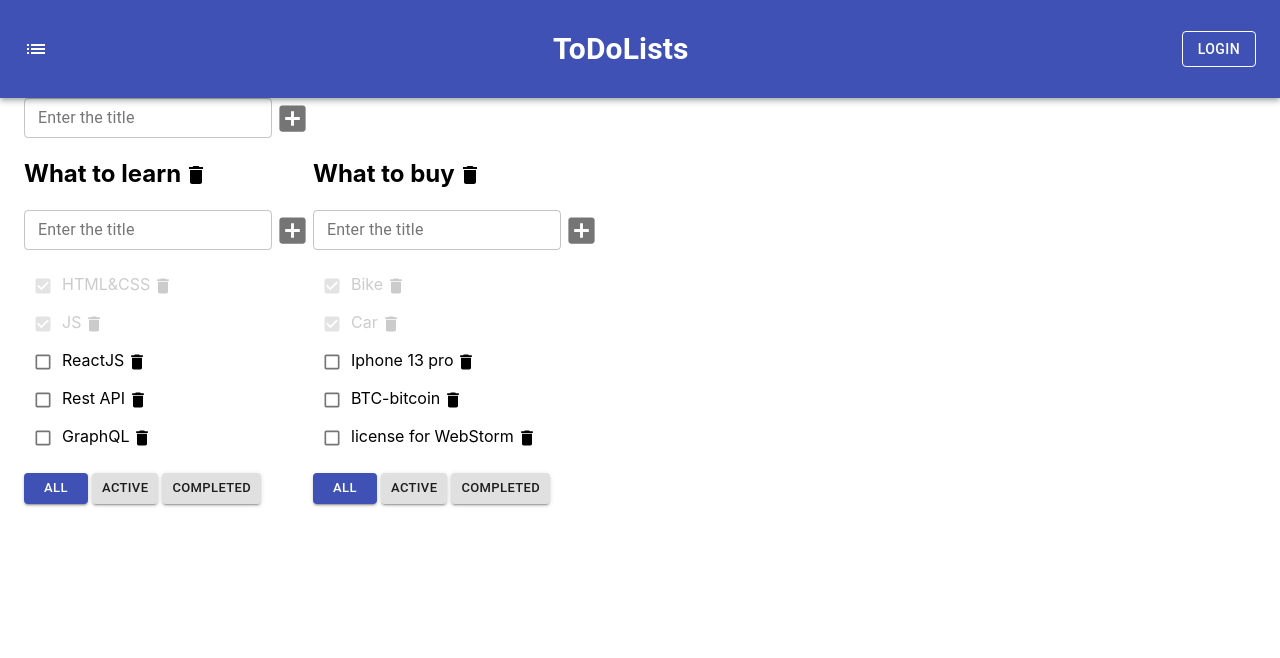
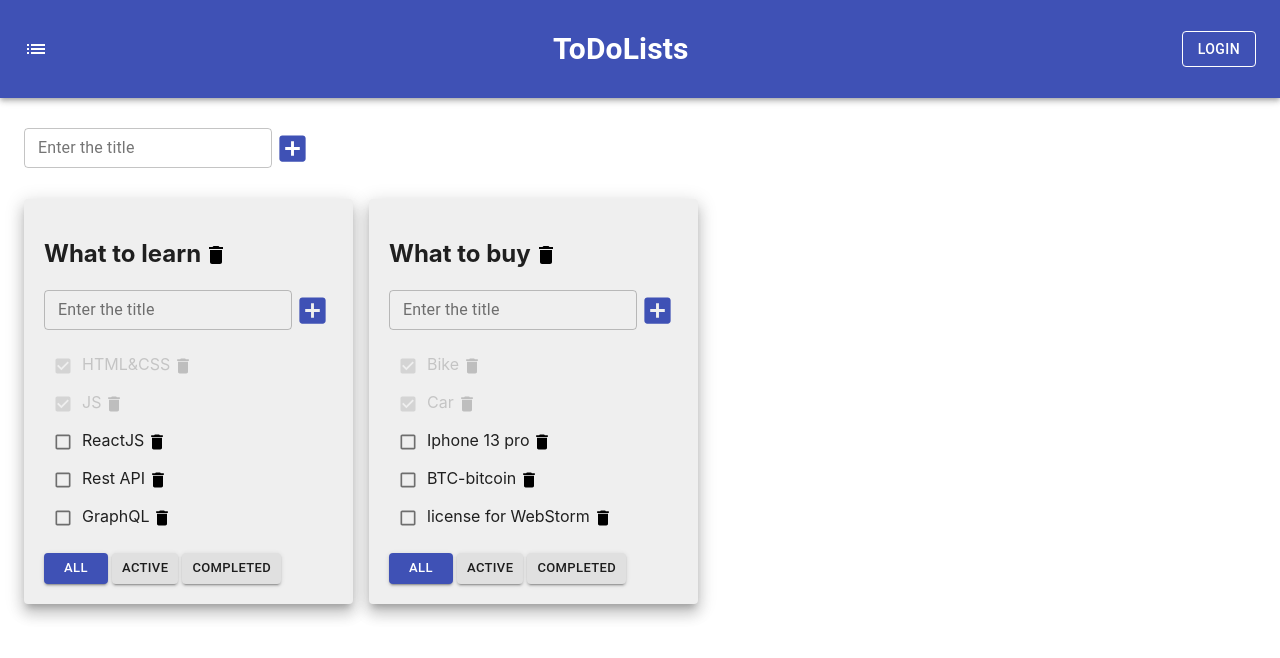
Before and after one commit to ellijahcuts/toDoList, a React (Create React App) app: page / in a window 1280 px wide. Shown: the top 658 px of the page. Built offline with nearby package versions, Linux system fonts and the light colour scheme.

Commit message:
Add Material UI(update)

```diff
--- a/src/App.tsx
+++ b/src/App.tsx
@@ -3,7 +3,7 @@ import './App.css';
 import {TaskType, Todolist} from './Todolist';
 import {v1} from 'uuid';
 import {AddItemForm} from "./components/ItemForm/AddItemForm";
-import {AppBar, Toolbar, Button, IconButton, Typography, Grid, Container} from "@material-ui/core";
+import {AppBar, Toolbar, Button, IconButton, Typography, Grid, Container, Paper} from "@material-ui/core";
 import {List, Menu} from "@material-ui/icons";
 
 export type FilterValuesType = "all" | "active" | "completed";
@@ -118,7 +118,8 @@ function App() {
             tasksForTodolist = tasks[tl.id].filter(t => t.isDone === true);
         }
         return (
-            <div className="App">
+            <Grid item key={tl.id}>
+                <Paper style={{background: "#efefef",padding:"20px"}} elevation={10}>
                 <Todolist
                     todoList_ID={tl.id}
                     title={tl.title}
@@ -132,7 +133,8 @@ function App() {
                     changeTaskTitle={changeTaskTitle}
                     changeTodoListTitle={changeTodoListTitle}
                 />
-            </div>
+                </Paper>
+            </Grid>
         );
     })
     return (
@@ -151,10 +153,10 @@ function App() {
                 </Toolbar>
             </AppBar>
             <Container fixed>
-                <Grid container>
+                <Grid container style={{padding: "30px 0"}}>
                     <AddItemForm addItem={addTodoList}/>
                 </Grid>
-                <Grid container>
+                <Grid container spacing={2}>
                     {todoListsComponents}
                 </Grid>
             </Container>
--- a/src/components/ItemForm/AddItemForm.tsx
+++ b/src/components/ItemForm/AddItemForm.tsx
@@ -1,6 +1,6 @@
 import React, {ChangeEvent, KeyboardEvent, useState} from 'react';
 import {IconButton, TextField} from "@material-ui/core";
-import {AddBox, AddBoxRounded, AddBoxSharp, AddBoxTwoTone} from "@material-ui/icons";
+import {AddBox} from "@material-ui/icons";
 
 type AddItemFormPropsType={
     addItem: (title:string) => void
@@ -22,6 +22,7 @@ export function AddItemForm(props:AddItemFormPropsType) {
     }
     const onChangeHandler = (e: ChangeEvent<HTMLInputElement>) => {
         setTitle(e.currentTarget.value)
+        setError(false)
     }
     const onKeyPressHandler = (e: KeyboardEvent<HTMLInputElement>) => {
         setError(false)
@@ -44,7 +45,7 @@ export function AddItemForm(props:AddItemFormPropsType) {
             />
             <IconButton
                 size={"small"}
-                color={"default"}
+                color={"primary"}
                 onClick={addItem}><AddBox fontSize={"large"}/></IconButton>
         </div>
     )
```
